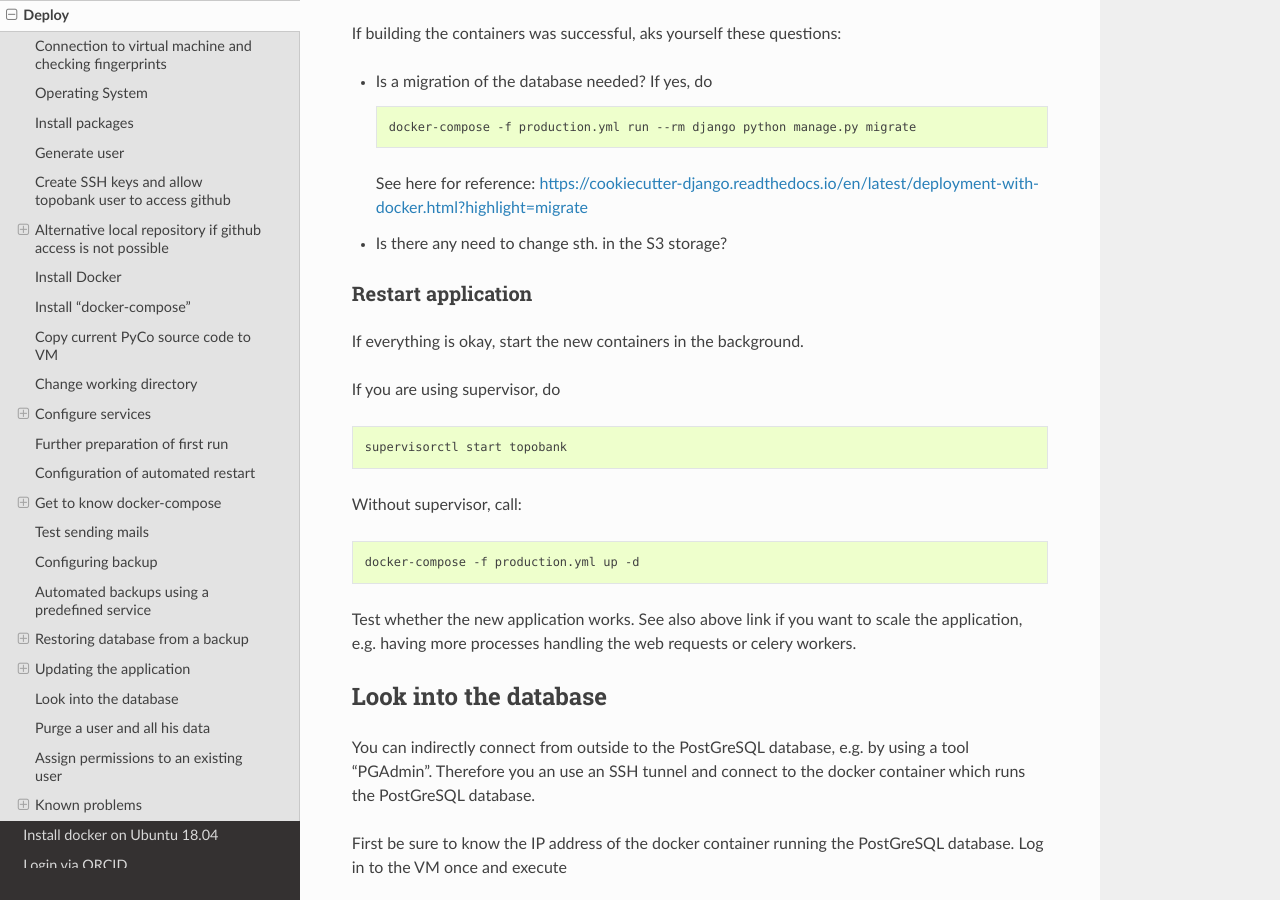
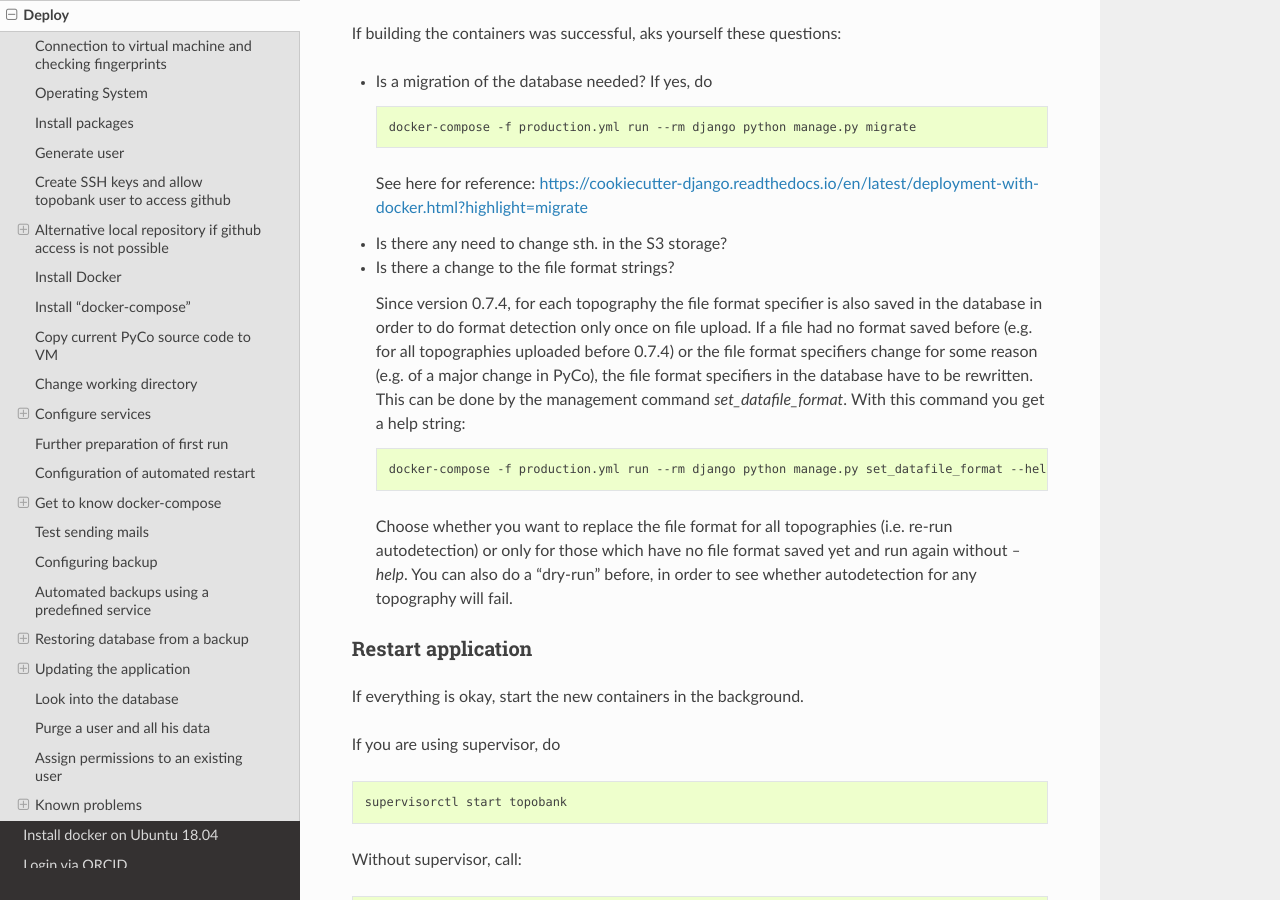
Before and after one commit to ContactEngineering/topobank, a Sphinx documentation site: the page built from docs/deploy.rst, in a window 1280 px wide and 900 px high, scrolled down 18764 px. Built offline with Sphinx 7.4.7 and the Read the Docs theme 2.0.0, drawn with Linux system fonts in a browser that asks for light colours.

Commit message:
DOC: Add information about using the management command `set_datafile_format`.

```diff
--- a/docs/deploy.rst
+++ b/docs/deploy.rst
@@ -993,6 +993,25 @@ If building the containers was successful, aks yourself these questions:
 
 - Is there any need to change sth. in the S3 storage?
 
+- Is there a change to the file format strings?
+
+  Since version 0.7.4, for each topography the file format specifier is also saved in the
+  database in order to do format detection only once on file upload.
+  If a file had no format saved before (e.g. for all topographies uploaded before 0.7.4)
+  or the file format specifiers change for some reason (e.g. of a major change in PyCo),
+  the file format specifiers in the database have to be rewritten.
+  This can be done by the management command `set_datafile_format`.
+  With this command you get a help string:
+
+  .. code:: bash
+
+     docker-compose -f production.yml run --rm django python manage.py set_datafile_format --help
+
+  Choose whether you want to replace the file format for all topographies (i.e. re-run autodetection)
+  or only for those which have no file format saved yet and run again without `--help`.
+  You can also do a "dry-run" before, in order to see whether autodetection for any topography will fail.
+
+
 Restart application
 ...................
 
```
